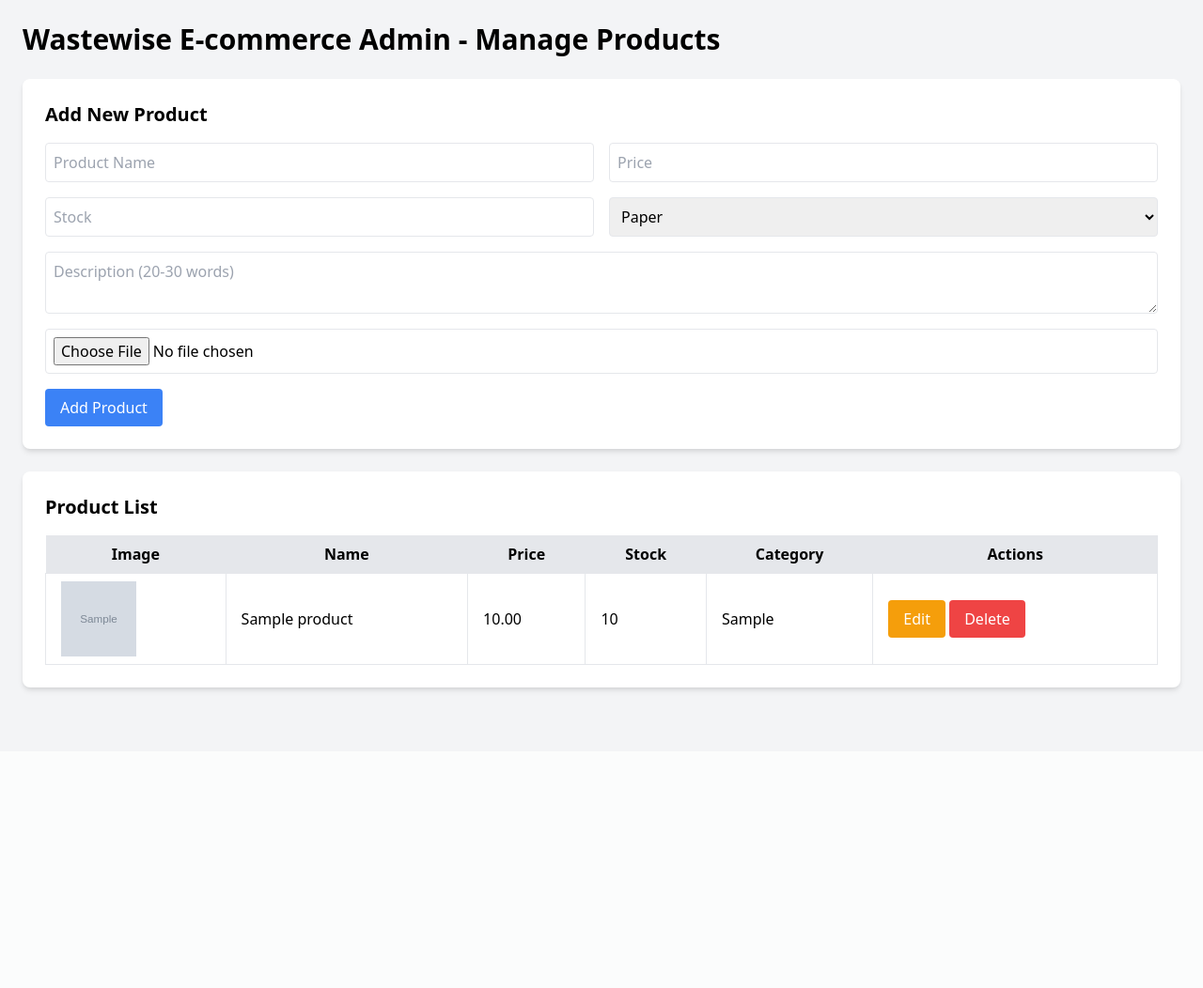
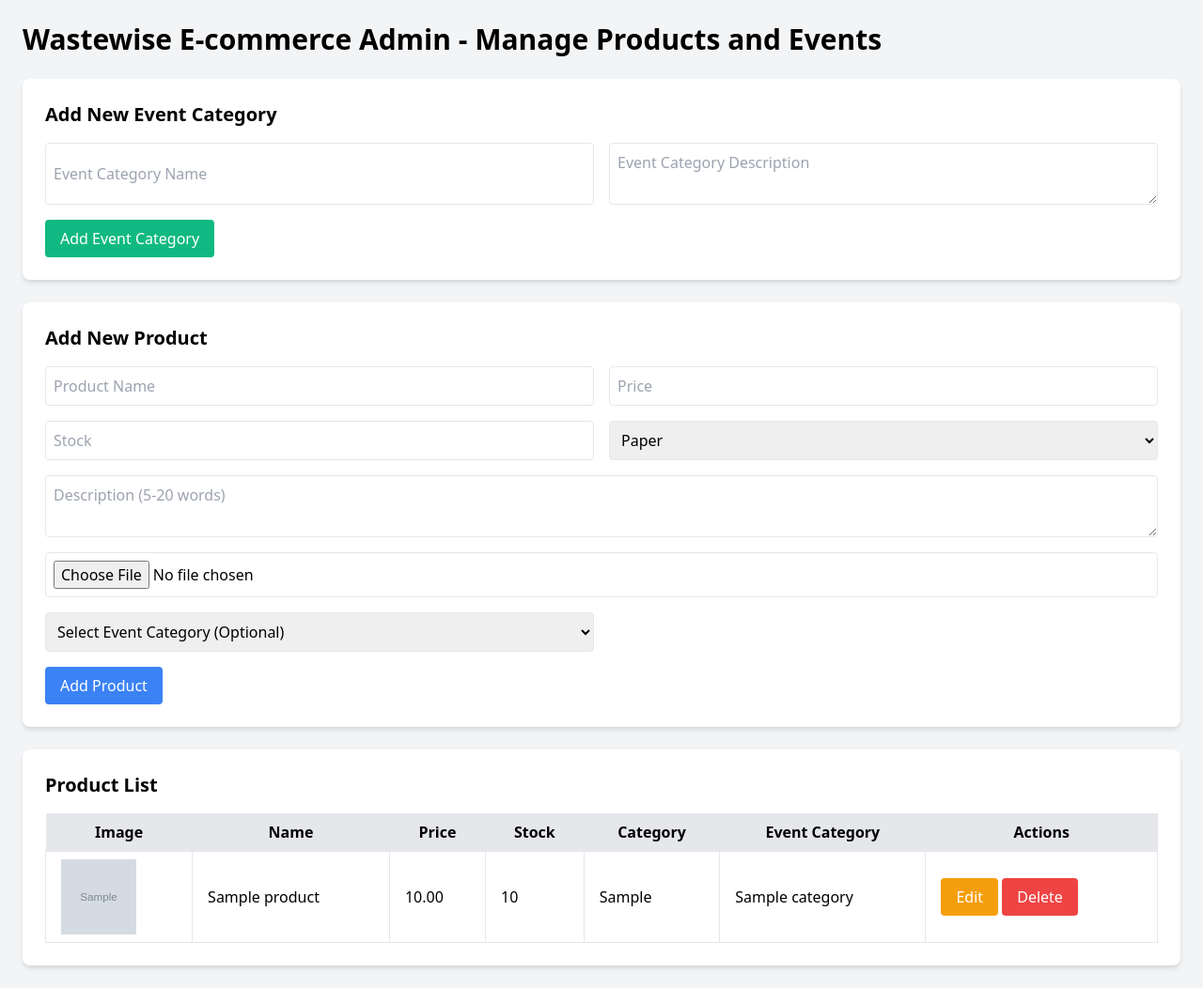
Before and after one commit to pororosenpei/E-commerce, a PHP site: page /login/manage_products.php in a window 1280 px wide. Shown: the whole page at 94% size. Before the commit the page ends 738 px from the top, so only its background shows below. Run offline with PHP 8.4, Linux system fonts and the light colour scheme; tables that the repository leaves empty or names only in its code hold one stand-in row (values such as "Sample post"); grey boxes marked "Sample" are stand-in pictures.

Commit message:
manage_products.php

```diff
--- a/manage_products.php
+++ b/manage_products.php
@@ -9,12 +9,19 @@ if ($db->connect_error) {
 // Function to get all products
 function getProducts() {
     global $db;
-    $result = $db->query("SELECT * FROM products ORDER BY created_at DESC");
+    $result = $db->query("SELECT p.*, ec.name as event_category_name FROM products p LEFT JOIN event_categories ec ON p.event_category_id = ec.id ORDER BY p.created_at DESC");
+    return $result->fetch_all(MYSQLI_ASSOC);
+}
+
+// Function to get all event categories
+function getEventCategories() {
+    global $db;
+    $result = $db->query("SELECT * FROM event_categories ORDER BY name ASC");
     return $result->fetch_all(MYSQLI_ASSOC);
 }
 
 // Function to add a new product
-function addProduct($name, $description, $price, $stock, $category, $image_path) {
+function addProduct($name, $description, $price, $stock, $category, $image_path, $event_category_id) {
     global $db;
 
     // Check for existing product with the same name and category
@@ -28,20 +35,20 @@ function addProduct($name, $description, $price, $stock, $category, $image_path)
     }
 
     // Proceed to add the product if no duplicate exists
-    $stmt = $db->prepare("INSERT INTO products (name, description, price, stock, category, image) VALUES (?, ?, ?, ?, ?, ?)");
-    $stmt->bind_param("ssdiss", $name, $description, $price, $stock, $category, $image_path);
+    $stmt = $db->prepare("INSERT INTO products (name, description, price, stock, category, image, event_category_id) VALUES (?, ?, ?, ?, ?, ?, ?)");
+    $stmt->bind_param("ssdissi", $name, $description, $price, $stock, $category, $image_path, $event_category_id);
     return $stmt->execute();
 }
 
 // Function to update a product
-function updateProduct($id, $name, $description, $price, $stock, $category, $image_path) {
+function updateProduct($id, $name, $description, $price, $stock, $category, $image_path, $event_category_id) {
     global $db;
-    $stmt = $db->prepare("UPDATE products SET name = ?, description = ?, price = ?, stock = ?, category = ?, image = ? WHERE id = ?");
-    $stmt->bind_param("ssdissi", $name, $description, $price, $stock, $category, $image_path, $id);
+    $stmt = $db->prepare("UPDATE products SET name = ?, description = ?, price = ?, stock = ?, category = ?, image = ?, event_category_id = ? WHERE id = ?");
+    $stmt->bind_param("ssdissii", $name, $description, $price, $stock, $category, $image_path, $event_category_id, $id);
     return $stmt->execute();
 }
 
-// Updated function to delete a product and its associated image
+// Function to delete a product and its associated image
 function deleteProduct($id) {
     global $db;
 
@@ -60,6 +67,14 @@ function deleteProduct($id) {
     // Now delete the product from the database
     $stmt = $db->prepare("DELETE FROM products WHERE id = ?");
     $stmt->bind_param("i", $id);
+    return $stmt->execute();
+}
+
+// Function to add a new event category
+function addEventCategory($name, $description) {
+    global $db;
+    $stmt = $db->prepare("INSERT INTO event_categories (name, description) VALUES (?, ?)");
+    $stmt->bind_param("ss", $name, $description);
     return $stmt->execute();
 }
 
@@ -89,7 +104,7 @@ if ($_SERVER['REQUEST_METHOD'] == 'POST') {
                 // Allow certain file formats
                 if($imageFileType == "jpg" || $imageFileType == "png" || $imageFileType == "jpeg" || $imageFileType == "gif") {
                     if (move_uploaded_file($image_file["tmp_name"], $target_file)) {
-                        $result = addProduct($_POST['name'], $description, $_POST['price'], $_POST['stock'], $_POST['category'], $target_file);
+                        $result = addProduct($_POST['name'], $description, $_POST['price'], $_POST['stock'], $_POST['category'], $target_file, $_POST['event_category_id']);
 
                         if ($result === true) {
                             // Redirect to prevent resubmission
@@ -138,8 +153,8 @@ if ($_SERVER['REQUEST_METHOD'] == 'POST') {
         }
 
         // Proceed to update the product with the existing or new image
-        if (!$error_message) {
-            $result = updateProduct($_POST['id'], $_POST['name'], $_POST['description'], $_POST['price'], $_POST['stock'], $_POST['category'], $image_path);
+        if (!isset($error_message)) {
+            $result = updateProduct($_POST['id'], $_POST['name'], $_POST['description'], $_POST['price'], $_POST['stock'], $_POST['category'], $image_path, $_POST['event_category_id']);
 
             if ($result === true) {
                 // Redirect to prevent resubmission
@@ -152,9 +167,17 @@ if ($_SERVER['REQUEST_METHOD'] == 'POST') {
     } elseif (isset($_POST['delete_product'])) {
         $result = deleteProduct($_POST['id']);
         if ($result) {
-            $_SESSION['success_message'] = "Product deleted successfully.";
+            echo json_encode(['success' => true, 'message' => "Product deleted successfully."]);
         } else {
-            $_SESSION['error_message'] = "Failed to delete the product.";
+            echo json_encode(['success' => false, 'message' => "Failed to delete the product."]);
+        }
+        exit;
+    } elseif (isset($_POST['add_event_category'])) {
+        $result = addEventCategory($_POST['event_name'], $_POST['event_description']);
+        if ($result) {
+            $_SESSION['success_message'] = "Event category added successfully.";
+        } else {
+            $_SESSION['error_message'] = "Failed to add event category.";
         }
         header("Location: " . $_SERVER['PHP_SELF']);
         exit;
@@ -162,6 +185,7 @@ if ($_SERVER['REQUEST_METHOD'] == 'POST') {
 }
 
 $products = getProducts();
+$event_categories = getEventCategories();
 ?>
 
 <!DOCTYPE html>
@@ -169,12 +193,24 @@ $products = getProducts();
 <head>
     <meta charset="UTF-8">
     <meta name="viewport" content="width=device-width, initial-scale=1.0">
-    <title>Wastewise E-commerce Admin - Manage Products</title>
+    <title>Wastewise E-commerce Admin - Manage Products and Events</title>
     <link href="https://cdn.jsdelivr.net/npm/tailwindcss@2.2.19/dist/tailwind.min.css" rel="stylesheet">
 </head>
 <body class="bg-gray-100">
     <div class="container mx-auto p-6">
-        <h1 class="text-3xl font-bold mb-6">Wastewise E-commerce Admin - Manage Products</h1>
+        <h1 class="text-3xl font-bold mb-6">Wastewise E-commerce Admin - Manage Products and Events</h1>
+
+        <!-- Add Event Category Form -->
+        <div class="bg-white p-6 rounded-lg shadow-md mb-6">
+            <h2 class="text-xl font-semibold mb-4">Add New Event Category</h2>
+            <form action="" method="POST">
+                <div class="grid grid-cols-2 gap-4">
+                    <input type="text" name="event_name" placeholder="Event Category Name" required class="border p-2 rounded">
+                    <textarea name="event_description" placeholder="Event Category Description" class="border p-2 rounded" required></textarea>
+                </div>
+                <button type="submit" name="add_event_category" class="mt-4 bg-green-500 text-white px-4 py-2 rounded hover:bg-green-600">Add Event Category</button>
+            </form>
+        </div>
 
         <!-- Add Product Form -->
         <div class="bg-white p-6 rounded-lg shadow-md mb-6">
@@ -192,8 +228,14 @@ $products = getProducts();
                         <option value="Electronics">Electronics</option>
                         <option value="Textiles">Textiles</option>
                     </select>
-                    <textarea name="description" placeholder="Description (20-30 words)" class="border p-2 rounded col-span-2" required></textarea>
+                    <textarea name="description" placeholder="Description (5-20 words)" class="border p-2 rounded col-span-2" required></textarea>
                     <input type="file" name="image" accept="image/*" required class="border p-2 rounded col-span-2">
+                    <select name="event_category_id" class="border p-2 rounded">
+                        <option value="">Select Event Category (Optional)</option>
+                        <?php foreach ($event_categories as $event_category): ?>
+                            <option value="<?= $event_category['id']; ?>"><?= htmlspecialchars($event_category['name']); ?></option>
+                        <?php endforeach; ?>
+                    </select>
                 </div>
                 <button type="submit" name="add_product" class="mt-4 bg-blue-500 text-white px-4 py-2 rounded hover:bg-blue-600">Add Product</button>
             </form>
@@ -214,6 +256,7 @@ $products = getProducts();
                             <th class="px-4 py-2">Price</th>
                             <th class="px-4 py-2">Stock</th>
                             <th class="px-4 py-2">Category</th>
+                            <th class="px-4 py-2">Event Category</th>
                             <th class="px-4 py-2">Actions</th>
                         </tr>
                     </thead>
@@ -227,12 +270,10 @@ $products = getProducts();
                             <td class="border px-4 py-2"><?= number_format($product['price'], 2); ?></td>
                             <td class="border px-4 py-2"><?= $product['stock']; ?></td>
                             <td class="border px-4 py-2"><?= $product['category']; ?></td>
+                            <td class="border px-4 py-2"><?= $product['event_category_name'] ?? 'N/A'; ?></td>
                             <td class="border px-4 py-2">
-                                <button onclick="editProduct(<?= $product['id']; ?>)" class="bg-yellow-500 text-white px-4 py-2 rounded hover:bg-yellow-600">Edit</button>
-                                <form action="" method="POST" class="inline-block">
-                                    <input type="hidden" name="id" value="<?= $product['id']; ?>">
-                                    <button type="submit" name="delete_product" class="bg-red-500 text-white px-4 py-2 rounded hover:bg-red-600">Delete</button>
-                                </form>
+                                <button onclick="editProduct(<?= htmlspecialchars(json_encode($product)); ?>)" class="bg-yellow-500 text-white px-4 py-2 rounded hover:bg-yellow-600">Edit</button>
+                                <button onclick="confirmDelete(<?= $product['id']; ?>)" class="bg-red-500 text-white px-4 py-2 rounded hover:bg-red-600">Delete</button>
                             </td>
                         </tr>
                         <?php endforeach; ?>
@@ -261,9 +302,15 @@ $products = getProducts();
                         <option value="Electronics">Electronics</option>
                         <option value="Textiles">Textiles</option>
                     </select>
-                    <textarea id="edit_description" name="description" placeholder="Description (20-30 words)" class="border p-2 rounded col-span-2" required></textarea>
+                    <textarea id="edit_description" name="description" placeholder="Description (5-20 words)" class="border p-2 rounded col-span-2" required></textarea>
                     <input type="file" name="image" accept="image/*" class="border p-2 rounded col-span-2">
                     <img id="edit_existing_image_preview" src="" alt="Existing Image" class="w-20 h-20 object-cover col-span-2">
+                    <select id="edit_event_category_id" name="event_category_id" class="border p-2 rounded">
+                        <option value="">Select Event Category (Optional)</option>
+                        <?php foreach ($event_categories as $event_category): ?>
+                            <option value="<?= $event_category['id']; ?>"><?= htmlspecialchars($event_category['name']); ?></option>
+                        <?php endforeach; ?>
+                    </select>
                 </div>
                 <button type="submit" name="update_product" class="mt-4 bg-blue-500 text-white px-4 py-2 rounded hover:bg-blue-600">Update Product</button>
                 <button type="button" onclick="closeEditForm()" class="mt-4 bg-gray-500 text-white px-4 py-2 rounded hover:bg-gray-600">Cancel</button>
@@ -273,11 +320,7 @@ $products = getProducts();
 
     <script>
         // Populate the edit form with product details when "Edit" button is clicked
-        function editProduct(id) {
-            // Get product data (replace with real AJAX call to fetch data)
-            var product = <?= json_encode($products); ?>.find(p => p.id == id);
-
-            // Fill the edit form with existing product data
+        function editProduct(product) {
             document.getElementById('edit_id').value = product.id;
             document.getElementById('edit_name').value = product.name;
             document.getElementById('edit_price').value = product.price;
@@ -285,9 +328,8 @@ $products = getProducts();
             document.getElementById('edit_category').value = product.category;
             document.getElementById('edit_description').value = product.description;
             document.getElementById('edit_existing_image').value = product.image;
-
-            // Preview the existing image
             document.getElementById('edit_existing_image_preview').src = product.image;
+            document.getElementById('edit_event_category_id').value = product.event_category_id || '';
 
             // Show the edit form
             document.getElementById('editProductForm').classList.remove('hidden');
@@ -297,6 +339,28 @@ $products = getProducts();
         function closeEditForm() {
             document.getElementById('editProductForm').classList.add('hidden');
         }
+
+        function confirmDelete(productId) {
+            if (confirm('Are you sure you want to delete this product?')) {
+                fetch('admin_panel.php', {
+                    method: 'POST',
+                    headers: {
+                        'Content-Type': 'application/x-www-form-urlencoded',
+                    },
+                    body: 'delete_product=1&id=' + productId
+                })
+                .then(response => response.json())
+                .then(data => {
+                    if (data.success) {
+                        alert(data.message);
+                        location.reload();
+                    } else {
+                        alert(data.message);
+                    }
+                })
+                .catch(error => console.error('Error:', error));
+            }
+        }
     </script>
 </body>
 </html>
```
